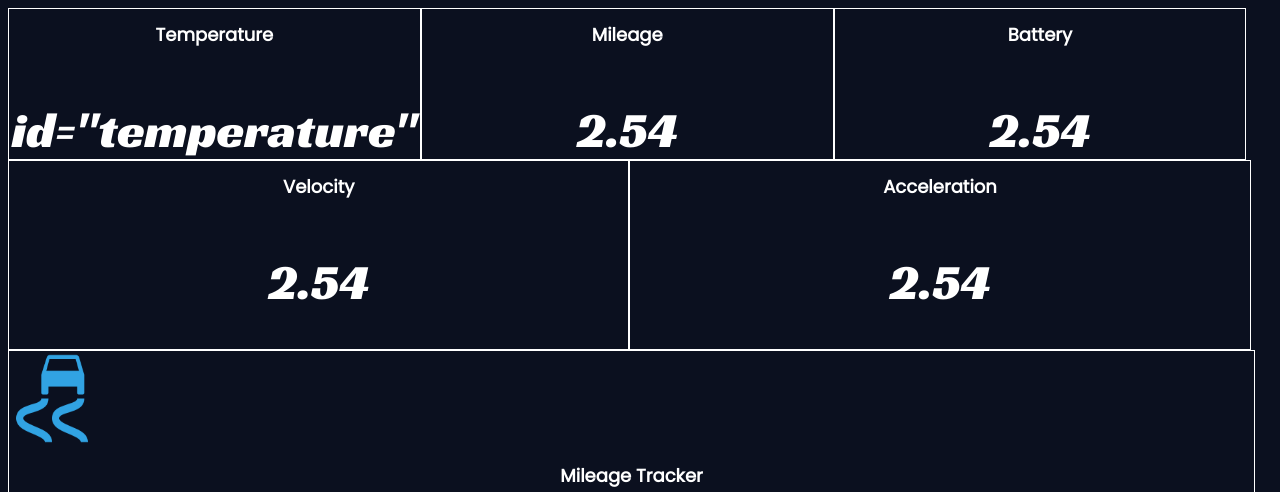
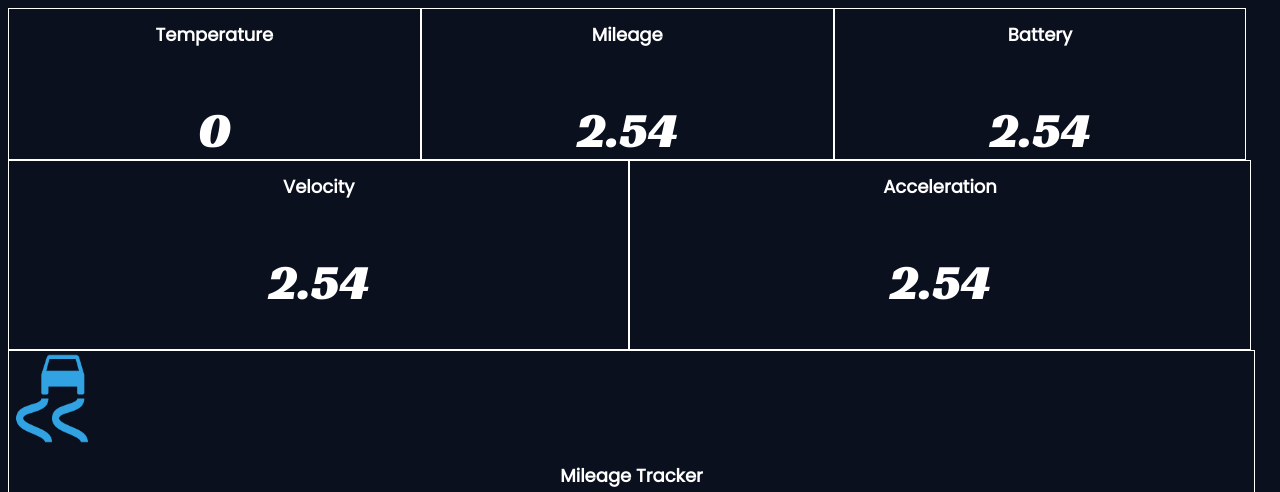
Before and after one commit to Princeton-Racing-Electric/Dashboard, a Flask app: page / in a window 1280 px wide. Shown: the top 492 px of the page. Run offline with Flask 2, Linux system fonts and the light colour scheme; parts of the project's set-up code (start-up, migrations or seed data) failed here and were passed over.

Commit message:
updated live

```diff
--- a/Server/templates/board.html
+++ b/Server/templates/board.html
@@ -28,7 +28,7 @@
     <body style="background-color: #0B101F;">
       <div class = "mydiv">
         <h1 style="color:white; font-family: 'Poppins', sans-serif; text-align:center;  font-size: 18px;">Temperature</h1>
-        <p style="color:white; font-family: 'Racing Sans One', cursive; text-align:center;font-size: 50px;">id="temperature"</p>
+        <p id="temperature" style="color:white; font-family: 'Racing Sans One', cursive; text-align:center;font-size: 50px;"></p>
       </div>
       <div class = "mydiv">
         <h1 style="color:white; font-family: 'Poppins', sans-serif;text-align:center; font-size: 18px;">Mileage</h1>
```
